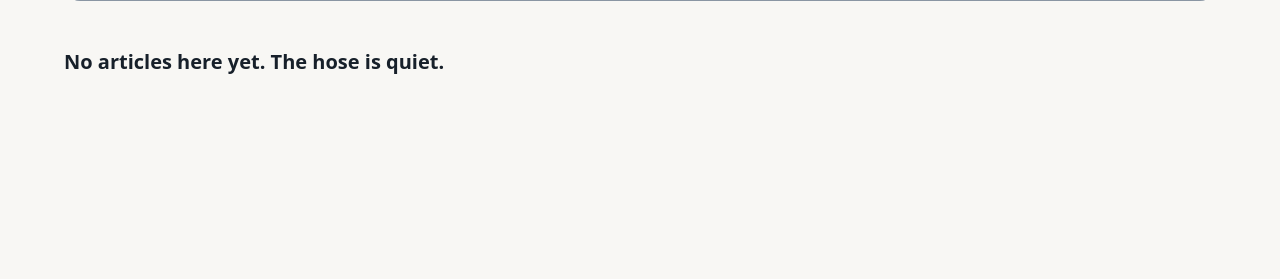
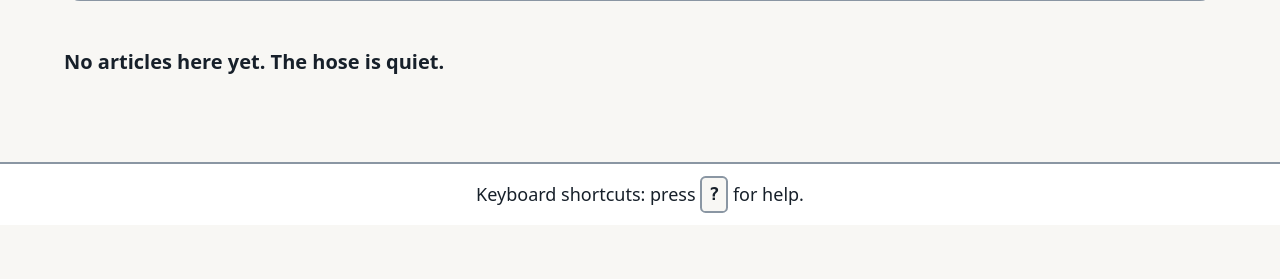
Before and after one commit to feoh/daily-firehose, a Django app: page / in a window 1280 px wide. Shown: the part 478-757 px from the top of the page. Run offline with Django 5.2, Linux system fonts and the light colour scheme; the visitor is signed in with stand-in values (Sample User, id 1); data comes from the database, SQL or seed files in the repository; data that the repository does not hold is empty.

Commit message:
Add keyboard navigation for articles

```diff
--- a/static/css/site.css
+++ b/static/css/site.css
@@ -215,6 +215,11 @@ button,
   opacity: 0.78;
 }
 
+.article-card.is-selected {
+  border-color: var(--focus);
+  box-shadow: 0 0 0 0.25rem color-mix(in srgb, var(--focus), transparent 60%);
+}
+
 .article-meta {
   display: flex;
   flex-wrap: wrap;
@@ -252,6 +257,59 @@ button,
   margin-block: 0;
 }
 
+.keyboard-hint {
+  position: sticky;
+  bottom: 0;
+  z-index: 1;
+  margin-top: 2rem;
+  padding: 0.75rem 1rem;
+  border-top: 0.125rem solid var(--border);
+  background: var(--surface);
+  text-align: center;
+}
+
+.keyboard-help[hidden] {
+  display: none;
+}
+
+.keyboard-help {
+  position: fixed;
+  inset: 0;
+  z-index: 3;
+  display: grid;
+  place-items: center;
+  padding: 1rem;
+  background: rgb(0 0 0 / 0.55);
+}
+
+.keyboard-help-panel {
+  width: min(36rem, 100%);
+  max-height: calc(100vh - 2rem);
+  overflow: auto;
+  padding: 1.5rem;
+  border: 0.125rem solid var(--border);
+  border-radius: 1rem;
+  background: var(--surface);
+}
+
+.keyboard-help dl div {
+  display: grid;
+  grid-template-columns: 4rem 1fr;
+  gap: 1rem;
+  align-items: baseline;
+}
+
+kbd {
+  display: inline-block;
+  min-width: 1.75rem;
+  padding: 0.1rem 0.35rem;
+  border: 0.125rem solid var(--border);
+  border-radius: 0.35rem;
+  background: var(--background);
+  font-weight: 800;
+  text-align: center;
+}
+
 .empty-state {
   font-size: 1.25rem;
   font-weight: 700;
--- a/static/js/article-actions.js
+++ b/static/js/article-actions.js
@@ -1,3 +1,139 @@
+const articleCards = () => Array.from(document.querySelectorAll("[data-article-card]"));
+let selectedArticleIndex = -1;
+
+const selectedArticle = () => {
+  const cards = articleCards();
+  if (cards.length === 0) {
+    return null;
+  }
+  if (selectedArticleIndex < 0 || selectedArticleIndex >= cards.length) {
+    selectedArticleIndex = 0;
+  }
+  return cards[selectedArticleIndex];
+};
+
+const selectArticle = (index, { focus = true } = {}) => {
+  const cards = articleCards();
+  if (cards.length === 0) {
+    selectedArticleIndex = -1;
+    return null;
+  }
+
+  selectedArticleIndex = Math.max(0, Math.min(index, cards.length - 1));
+  cards.forEach((card, cardIndex) => {
+    card.classList.toggle("is-selected", cardIndex === selectedArticleIndex);
+    card.setAttribute("aria-current", cardIndex === selectedArticleIndex ? "true" : "false");
+  });
+
+  const card = cards[selectedArticleIndex];
+  if (focus) {
+    card.focus({ preventScroll: true });
+    card.scrollIntoView({ block: "nearest" });
+  }
+  return card;
+};
+
+const moveSelection = (offset) => {
+  const cards = articleCards();
+  if (cards.length === 0) {
+    return;
+  }
+  const currentIndex = selectedArticleIndex < 0 ? 0 : selectedArticleIndex;
+  selectArticle(currentIndex + offset);
+};
+
+const openKeyboardHelp = () => {
+  const help = document.querySelector("#keyboard-help");
+  if (!help) {
+    return;
+  }
+  help.hidden = false;
+  help.querySelector("button")?.focus();
+};
+
+const closeKeyboardHelp = () => {
+  const help = document.querySelector("#keyboard-help");
+  if (!help || help.hidden) {
+    return;
+  }
+  help.hidden = true;
+  selectedArticle()?.focus({ preventScroll: true });
+};
+
+const isTypingTarget = (target) => {
+  if (!(target instanceof HTMLElement)) {
+    return false;
+  }
+  return Boolean(target.closest("input, textarea, select, button, [contenteditable='true']"));
+};
+
+document.addEventListener("DOMContentLoaded", () => {
+  if (articleCards().length > 0) {
+    selectArticle(0, { focus: false });
+  }
+});
+
+document.addEventListener("click", (event) => {
+  if (event.target.closest("[data-close-keyboard-help]")) {
+    closeKeyboardHelp();
+  }
+
+  const card = event.target.closest("[data-article-card]");
+  if (card) {
+    const index = articleCards().indexOf(card);
+    if (index >= 0) {
+      selectArticle(index, { focus: false });
+    }
+  }
+});
+
+document.addEventListener("keydown", (event) => {
+  if (event.key === "Escape") {
+    closeKeyboardHelp();
+    return;
+  }
+
+  if (event.key === "?") {
+    event.preventDefault();
+    openKeyboardHelp();
+    return;
+  }
+
+  const help = document.querySelector("#keyboard-help");
+  if (help && !help.hidden) {
+    return;
+  }
+
+  if (isTypingTarget(event.target)) {
+    return;
+  }
+
+  const card = selectedArticle();
+  if (!card) {
+    return;
+  }
+
+  if (event.key === "j") {
+    event.preventDefault();
+    moveSelection(1);
+  } else if (event.key === "k") {
+    event.preventDefault();
+    moveSelection(-1);
+  } else if (event.key === "s") {
+    event.preventDefault();
+    card.querySelector("form[data-action-type='save']")?.requestSubmit();
+  } else if (event.key === "m") {
+    event.preventDefault();
+    card.querySelector("form[data-action-type='mark-read']")?.requestSubmit();
+  } else if (event.key === "o") {
+    event.preventDefault();
+    const link = card.querySelector("[data-open-article]");
+    if (link) {
+      window.location.href = link.href;
+    }
+  }
+});
+
 document.addEventListener("submit", async (event) => {
   const form = event.target.closest("form[data-article-action]");
   if (!form) {
@@ -12,6 +148,8 @@ document.addEventListener("submit", async (event) => {
   }
 
   try {
+    const card = form.closest(".article-card");
+    const cardIndex = card ? articleCards().indexOf(card) : -1;
     const response = await fetch(form.action, {
       method: "POST",
       body: new FormData(form),
@@ -24,7 +162,6 @@ document.addEventListener("submit", async (event) => {
     }
 
     const result = await response.json();
-    const card = form.closest(".article-card");
     const message = document.createElement("p");
     message.className = `message inline-message ${result.level || "success"}`;
     message.setAttribute("role", "status");
@@ -32,6 +169,7 @@ document.addEventListener("submit", async (event) => {
 
     if (card && result.remove) {
       card.replaceWith(message);
+      selectArticle(cardIndex, { focus: false });
     } else if (card) {
       card.prepend(message);
     }
--- a/templates/base.html
+++ b/templates/base.html
@@ -48,5 +48,20 @@
     {% endif %}
     {% block content %}{% endblock %}
   </main>
+  <div class="keyboard-hint" role="status">Keyboard shortcuts: press <kbd>?</kbd> for help.</div>
+  <div class="keyboard-help" id="keyboard-help" hidden>
+    <div class="keyboard-help-panel" role="dialog" aria-modal="true" aria-labelledby="keyboard-help-heading">
+      <h2 id="keyboard-help-heading">Keyboard shortcuts</h2>
+      <dl>
+        <div><dt><kbd>j</kbd></dt><dd>Move to the next article</dd></div>
+        <div><dt><kbd>k</kbd></dt><dd>Move to the previous article</dd></div>
+        <div><dt><kbd>s</kbd></dt><dd>Save the selected article</dd></div>
+        <div><dt><kbd>o</kbd></dt><dd>Open the selected article</dd></div>
+        <div><dt><kbd>m</kbd></dt><dd>Mark the selected article read</dd></div>
+        <div><dt><kbd>Esc</kbd></dt><dd>Close this help</dd></div>
+      </dl>
+      <button type="button" data-close-keyboard-help>Close</button>
+    </div>
+  </div>
 </body>
 </html>
```
Also changed, not shown: templates/feeds/includes/article_card.html (+4 -4 lines).
